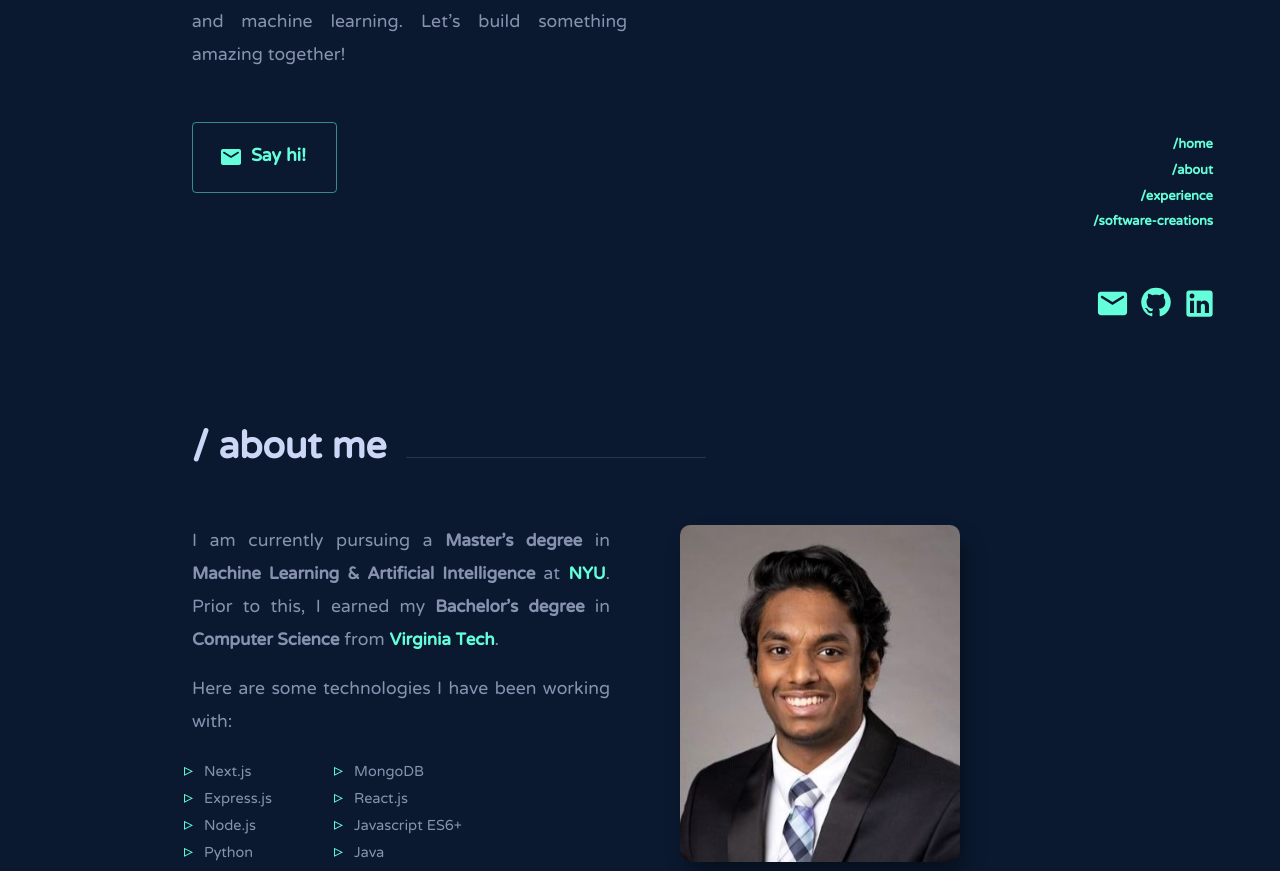
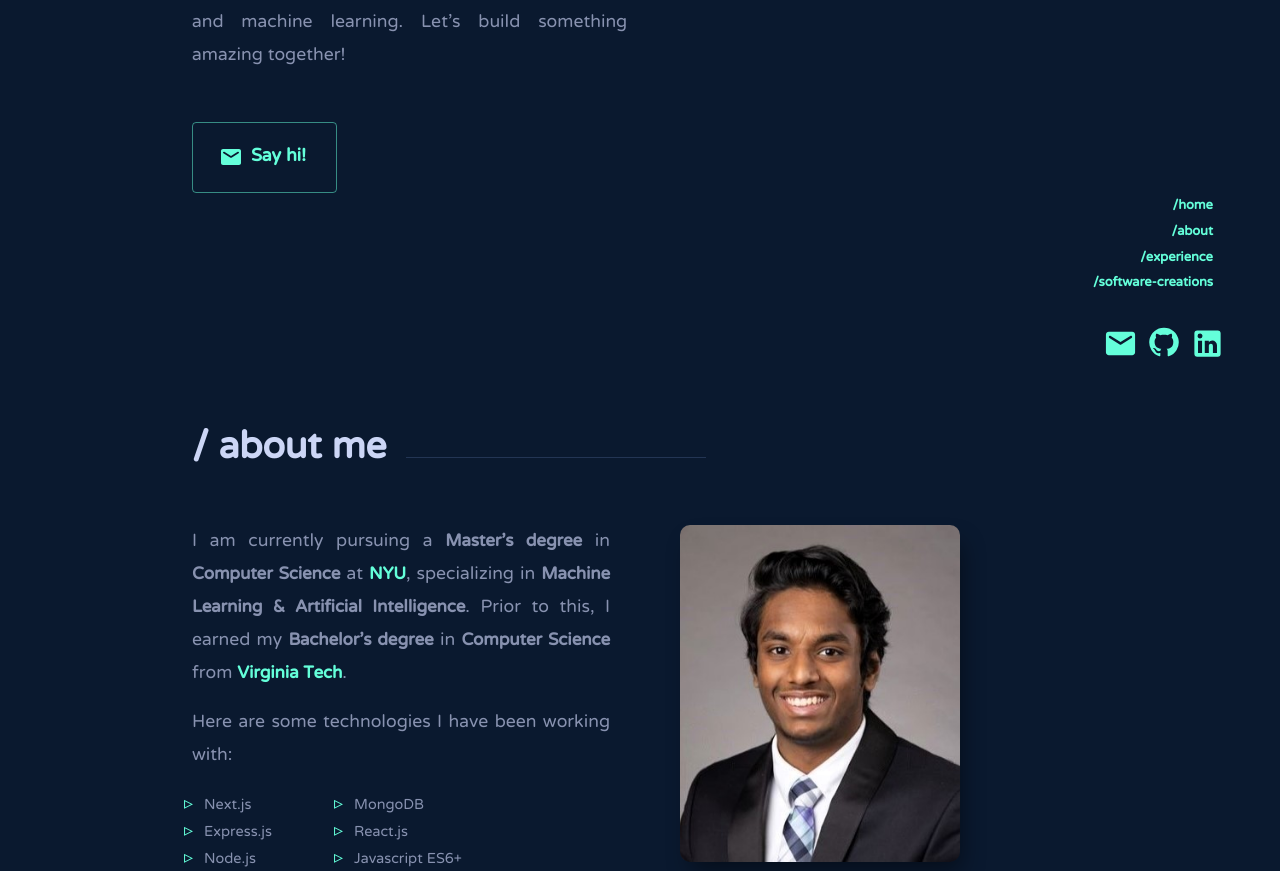
Before and after one commit to shashankdatta/Shashankdatta, a Next.js app: page / in a window 1280 px wide. Shown: the part 386-1257 px from the top of the page. Built offline with nearby package versions, Linux system fonts and the light colour scheme.

Commit message:
100% fixed

```diff
--- a/src/app/globals.css
+++ b/src/app/globals.css
@@ -93,11 +93,12 @@ b {
 *::-webkit-scrollbar-thumb {
   background-color: var(--green-tint);
   border-radius: 14px;
-  border: 1px solid var(--green-bright);
+  border: 1px dashed var(--green-bright);
 }
 
 ::-webkit-scrollbar-thumb:hover {
   background-color: var(--green-bright);
+  /* border: 1px dashed var(--dark-navy); */
 }
 
 /* ::-webkit-scrollbar-corner {
--- a/src/components/About.js
+++ b/src/components/About.js
@@ -1,29 +1,31 @@
 import styles from "@/styles/About.module.css";
 import FadeInSection from "./FadeInSection";
 import Image from "next/image";
+import Link from "next/link";
 import shashank from "@/assets/shashank.jpeg";
 
 export default function About() {
   const one = (
     <p>
       I am currently pursuing a <b>Master&apos;s degree</b> in{" "}
-      <b>Machine Learning & Artificial Intelligence</b> at{" "}
-      <a
+      <b>Computer Science</b> at{" "}
+      <Link
         className={styles["about-description"]}
         href="https://www.nyu.edu/about"
         target="_blank"
       >
         NYU
-      </a>
-      . Prior to this, I earned my <b>Bachelor&apos;s degree</b> in{" "}
+      </Link>
+      , specializing in <b>Machine Learning & Artificial Intelligence</b>. Prior
+      to this, I earned my <b>Bachelor&apos;s degree</b> in{" "}
       <b>Computer Science</b> from{" "}
-      <a
+      <Link
         className={styles["about-description"]}
         href="https://www.vt.edu/about"
         target="_blank"
       >
         Virginia Tech
-      </a>
+      </Link>
       .
     </p>
   );
@@ -37,9 +39,9 @@ export default function About() {
   const three = (
     <p>
       <b>Want to chat?</b> Shoot me a message at{" "}
-      <a href="mailto:shashankdattabezgum@gmail.com">
+      <Link href="mailto:shashankdattabezgum@gmail.com">
         shashankdattabezgum@gmail.com
-      </a>{" "}
+      </Link>{" "}
       and let&apos;s talk.
     </p>
   );
--- a/src/components/JobList.js
+++ b/src/components/JobList.js
@@ -130,13 +130,11 @@ export default function JobList() {
             {experienceItems[key]["duration"]}
           </div>
           <ul className={styles["job-description"]}>
-            {experienceItems[key]["desc"].map(function (descItem, i) {
-              return (
-                <FadeInSection key={i} delay={`${i + 1}00ms`}>
-                  <li key={i}>{descItem}</li>
-                </FadeInSection>
-              );
-            })}
+            {experienceItems[key]["desc"].map((descItem, i) => (
+              <FadeInSection key={i} delay={`${i + 1}00ms`}>
+                <li key={i}>{descItem}</li>
+              </FadeInSection>
+            ))}
           </ul>
         </TabPanel>
       ))}
--- a/src/components/SidebarNav.js
+++ b/src/components/SidebarNav.js
@@ -1,7 +1,7 @@
 "use client";
 
 import { useState } from "react";
-import { Sidenav } from "rsuite";
+import { Sidenav, Nav } from "rsuite";
 import EmailRoundedIcon from "@mui/icons-material/EmailRounded";
 import LinkedInIcon from "@mui/icons-material/LinkedIn";
 import GitHubIcon from "@mui/icons-material/GitHub";
@@ -10,19 +10,11 @@ import styles from "../styles/SidebarNav.module.css";
 import FadeInSection from "./FadeInSection";
 import Link from "next/link";
 
-import { styled } from "@mui/material/styles";
-
 const isMobile =
   typeof window !== "undefined" ? window.innerWidth < 600 : false;
 
 export default function SidebarNav() {
-  const expanded = true;
   const [activeKey, setActiveKey] = useState("1");
-  const defaultOpenKeys = ["3", "4"];
-
-  const handleSelect = (eventKey) => {
-    setActiveKey(eventKey);
-  };
 
   const navlinks = [
     ["intro", "home"],
@@ -34,21 +26,19 @@ export default function SidebarNav() {
   return (
     <div className={styles["sidebar-nav"]}>
       {!isMobile && (
-        <Sidenav
-          expanded={expanded}
-          defaultOpenKeys={defaultOpenKeys}
-          activeKey={activeKey}
-          onSelect={handleSelect}
-          appearance="subtle"
-        >
+        <Sidenav appearance="subtle">
           <Sidenav.Body>
+            <Nav activeKey={activeKey} onSelect={setActiveKey}>
               <div className={styles["sidebar-links"]}>
                 {navlinks.map((linkArr, i) => (
                   <FadeInSection delay={`${i + 1}00ms`} key={i}>
-                  <a href={`#${linkArr[0]}`}>/{linkArr[1]}</a>
+                    <Nav.Item as="div">
+                      <Link href={`#${linkArr[0]}`}>/{linkArr[1]}</Link>
+                    </Nav.Item>
                   </FadeInSection>
                 ))}
               </div>
+            </Nav>
           </Sidenav.Body>
         </Sidenav>
       )}
--- a/src/styles/SidebarNav.module.css
+++ b/src/styles/SidebarNav.module.css
@@ -5,7 +5,7 @@
   position: fixed;
   right: 0;
   padding-right: 5%;
-  bottom: 10%;
+  bottom: 5%;
   background-color: transparent;
 }
 
@@ -26,7 +26,7 @@
 }
 
 .sidebar-logos {
-  padding-top: 42px;
+  padding-top: 5px;
   width: 70px;
   display: flex;
   flex-direction: row;
```
Lines whose indentation alone changed are shown as unchanged.
